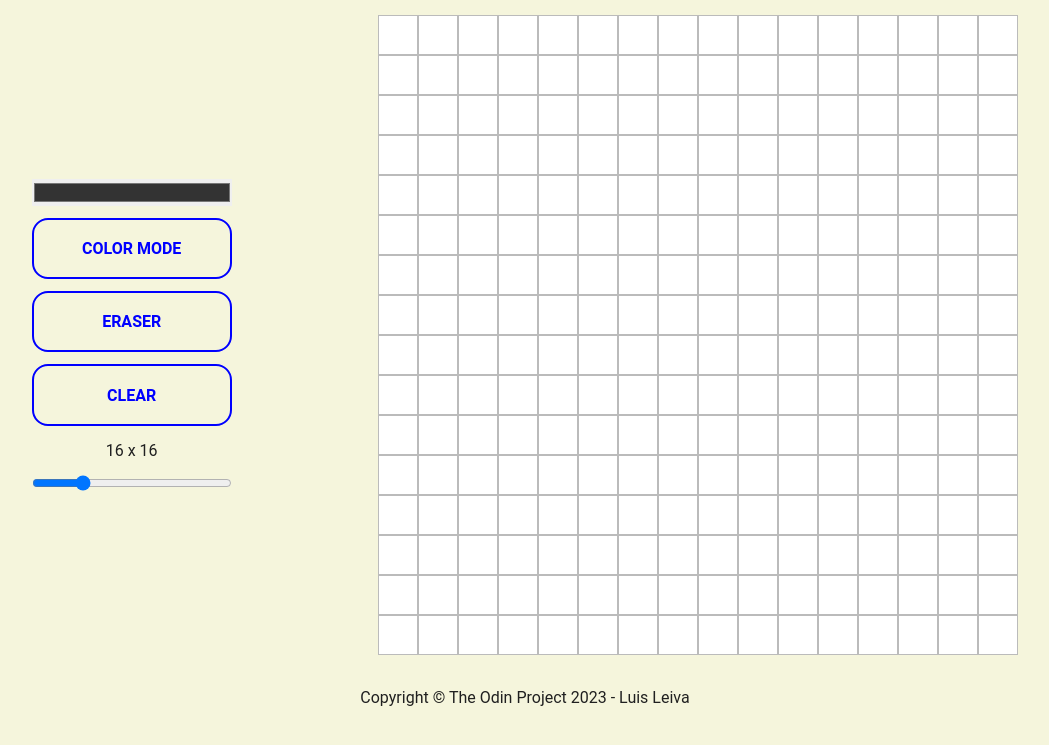
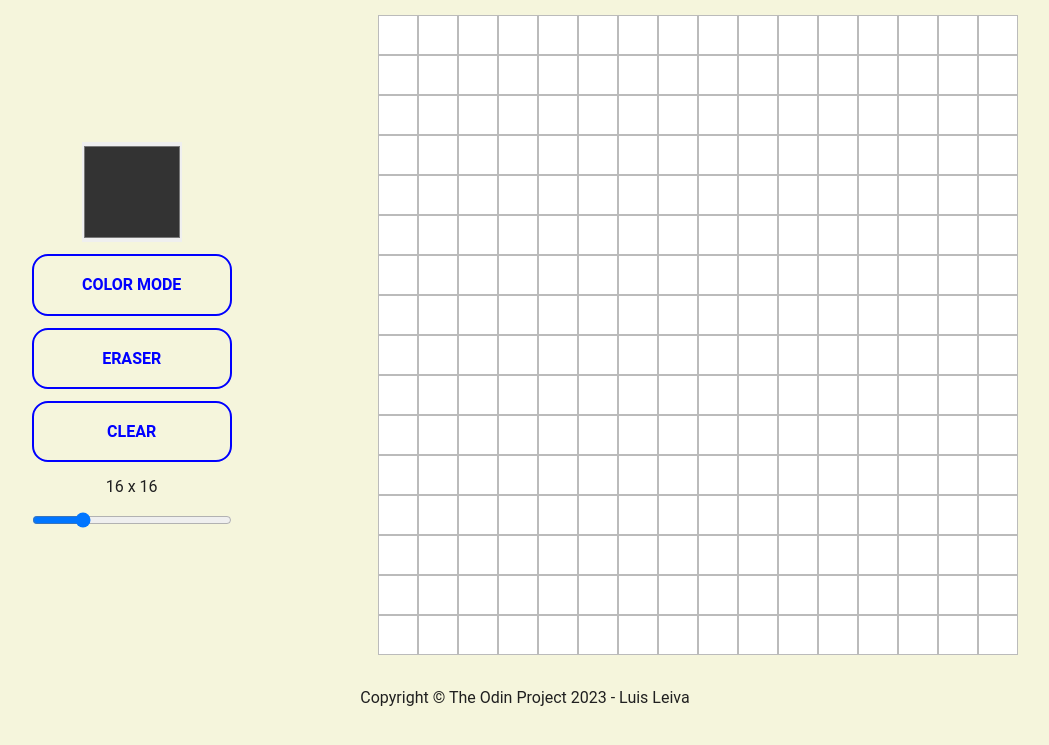
Before and after one commit to Luislev/etch-a-Sketch, a plain HTML site: page index.html in a window 1280 px wide. Shown: the part 113-858 px from the top of the page, without its empty margins (115-1164 px from the left). Drawn offline with Linux system fonts and the light colour scheme.

Commit message:
add color picker properties

```diff
--- a/style.css
+++ b/style.css
@@ -70,6 +70,13 @@ button {
     }
 }
 
+#colorPicker {
+    width: 100px;
+    height: 100px;
+    border: none;
+    cursor: pointer;
+}
+
 .header {
     padding: 30px 0;
 }
```
